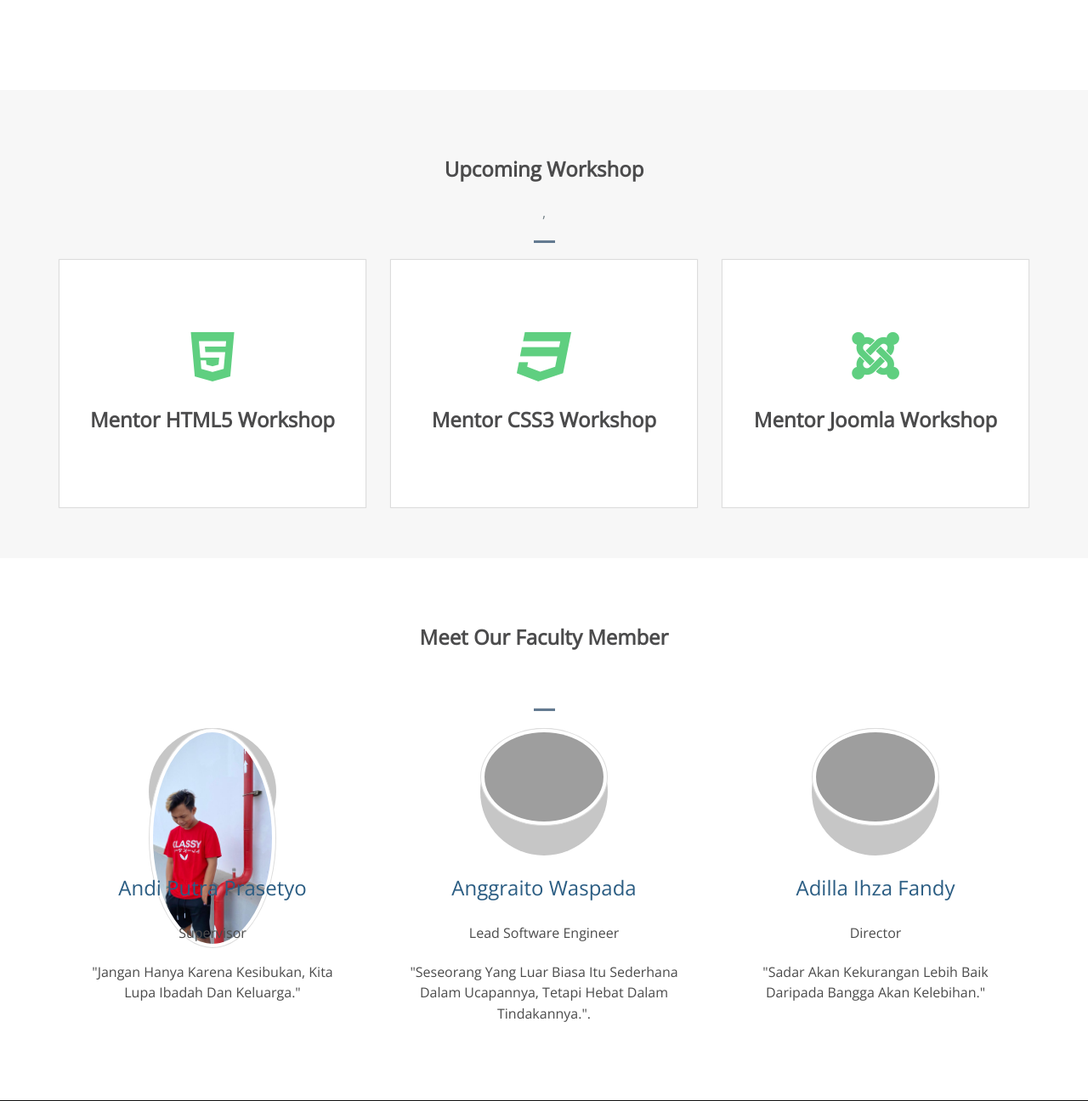
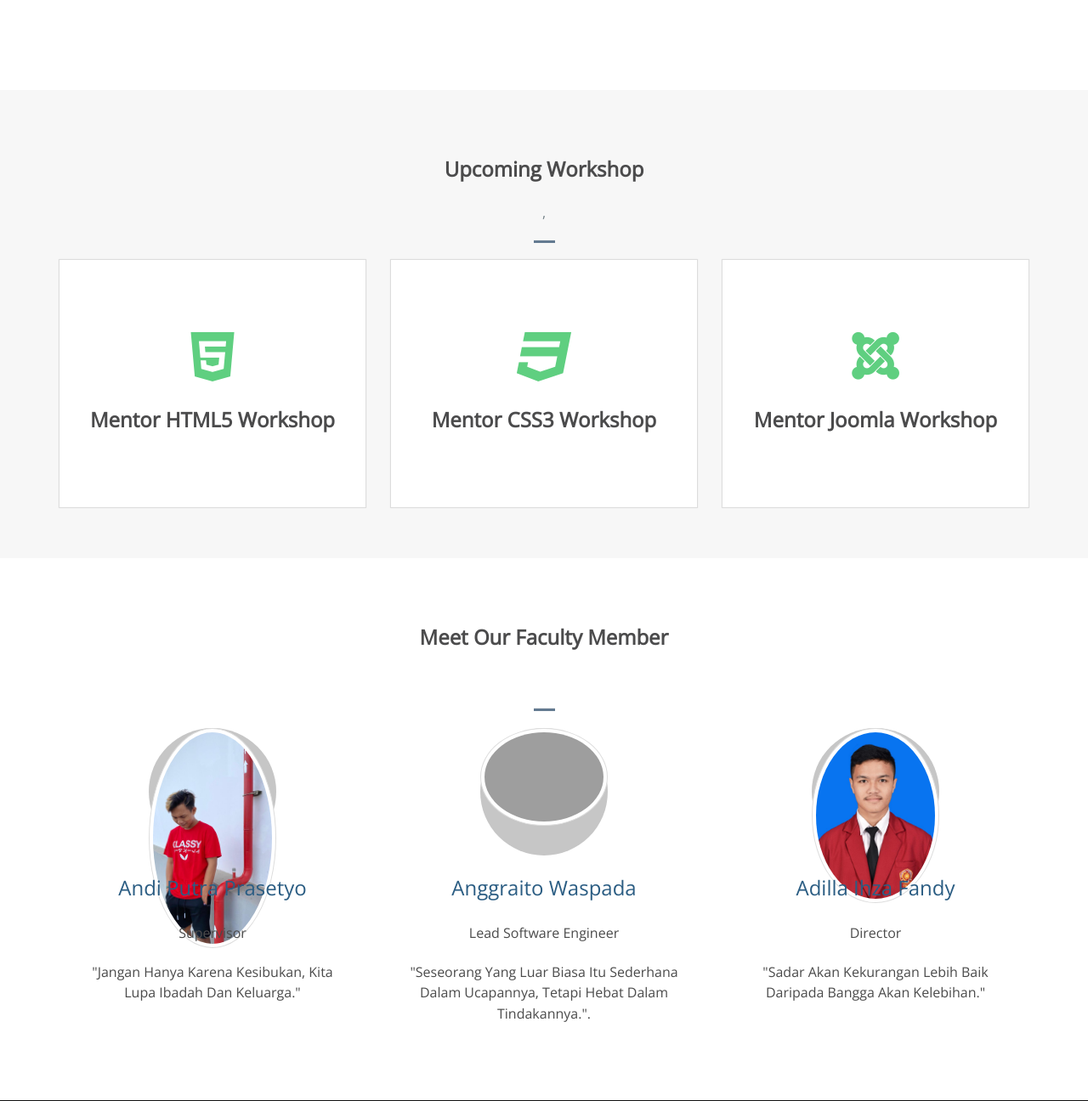
Before and after one commit to HerokuWeb/E-Learning, a PHP site: page / in a window 1280 px wide. Shown: the part 1698-2994 px from the top of the page at 85% size. Run offline with PHP 8.4, Linux system fonts and the light colour scheme; some web fonts are replaced; grey boxes are pictures that could not be loaded.

Commit message:
Update index.php

```diff
--- a/index.php
+++ b/index.php
@@ -312,7 +312,7 @@
           <div class="pm-staff-profile-container">
             <div class="pm-staff-profile-image-wrapper text-center">
               <div class="pm-staff-profile-image">
-                <img src="img/fandy.jpg" alt="" class="img-thumbnail img-circle "/>
+                <img src="img/fandy1.jpeg" alt="" class="img-thumbnail img-circle "/>
               </div>
             </div>
             <div class="pm-staff-profile-details text-center">
```
